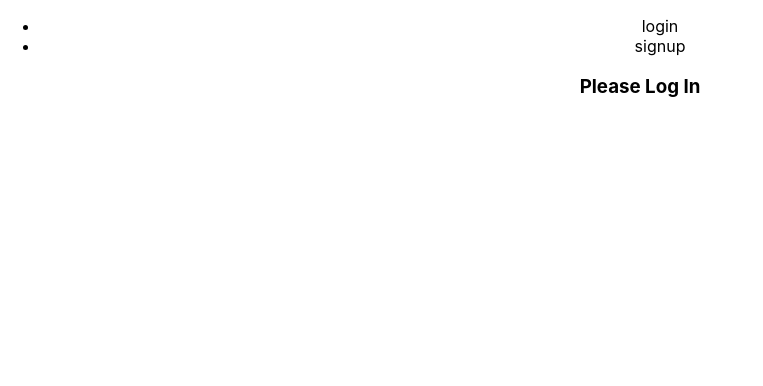
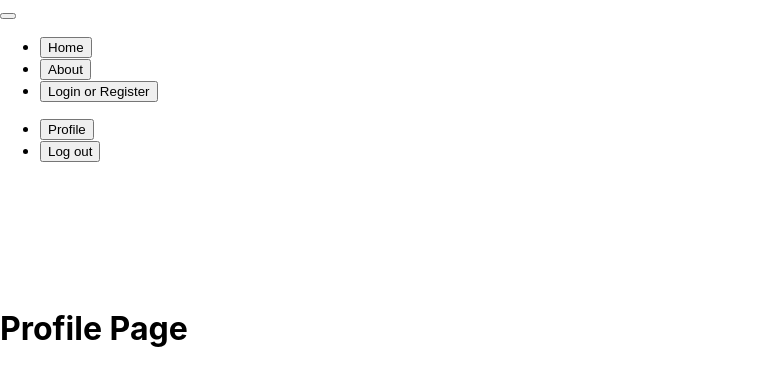
Before and after one commit to ntjandra/Carna-Take-Home, a React (Create React App) app in the folder frontend/: page /profile in a window 1280 px wide. Shown: the top 386 px of the page, without its empty margins (0-763 px from the left). Built offline with nearby package versions, Linux system fonts and the light colour scheme.

Commit message:
Add Frontend Page routing

```diff
--- a/frontend/src/App.js
+++ b/frontend/src/App.js
@@ -1,14 +1,34 @@
-import logo from './logo.svg';
+import React from "react";
+import { Router, Route, Switch } from "react-router-dom";
 import './App.css';
+import { Container } from "reactstrap";
+
 import Home from './views/HomePage';
-import Register from './views/RegisterPage';
+import Register from './views/RegisterPage'; // Contains sign up/login
 
+import NavBar from "./components/NavBar";
+import About from "./views/AboutPage";
+import Course from "./views/CoursePage";
+import Profile from "./views/ProfilePage";
+import history from "./utils/history"; // Keep track of prev/next page.
 
 function App() {
+  // Routing to display certain pages.
   return (
-    <div className="App">
-      <Register/>
-    </div>
+    <Router history={history}>
+      <div id="app" className="d-flex flex-column h-100">
+        <NavBar />
+        <Container className="flex-grow-1 mt-5">
+          <Switch>
+            <Route path="/" exact component={Home} />
+            <Route path="/about" exact component={About} />
+            <Route path="/profile" component={Profile} />
+            <Route path="/device/:device_id" exact component={Course} />
+            <Route path="/register" exact component={Register} />
+          </Switch>
+        </Container>
+      </div>
+    </Router>
   );
 }
 
--- /dev/null
+++ b/frontend/src/components/NavBar.js
@@ -0,0 +1,161 @@
+import React, { useState } from "react";
+import { NavLink as RouterNavLink } from "react-router-dom";
+import {
+  Collapse,
+  Container,
+  Navbar,
+  NavbarToggler,
+  NavbarBrand,
+  Nav,
+  NavItem,
+  NavLink,
+  Button,
+  UncontrolledDropdown,
+  DropdownToggle,
+  DropdownMenu,
+  DropdownItem
+} from "reactstrap";
+import PropTypes from 'prop-types';
+
+
+function NavBar(props) {
+
+  // Return a NavBar to visit different pages
+  return (
+    <div className="nav-container">
+      <Navbar color="light" light expand="md">
+        <Container>
+          <NavbarBrand className="logo" />
+          <NavbarToggler/>
+            <Nav className="mr-auto" navbar>
+              <NavItem>
+                <NavLink
+                  tag={RouterNavLink}
+                  to="/"
+                  exact
+                  activeClassName="router-link-exact-active"
+                >
+                  <button> Home </button>
+                </NavLink>
+              </NavItem>
+              <NavItem>
+                <NavLink
+                  tag={RouterNavLink}
+                  to="/about"
+                  exact
+                  activeClassName="router-link-exact-inactive"
+                >
+                  <button> About </button>
+                </NavLink>
+              </NavItem>
+
+              {/* Display only if not logged in */}
+              <NavItem>
+                <NavLink
+                  tag={RouterNavLink}
+                  to="/register"
+                  exact
+                  activeClassName="router-link-exact-inactive"
+                >
+                  <button> Login or Register </button>
+                </NavLink>
+              </NavItem>
+
+            </Nav>
+            {/* <Nav className="d-none d-md-block" navbar>
+              {!isAuthenticated && (
+                <NavItem>
+                  <Button
+                    id="qsLoginBtn"
+                    color="primary"
+                    className="btn-margin"
+                    onClick={ props.handle_logout}
+                  >
+                    Log in
+                  </Button>
+                </NavItem>
+              )}
+              {isAuthenticated && (
+                <UncontrolledDropdown nav inNavbar>
+                  <DropdownToggle nav caret id="profileDropDown">
+                    <img
+                      src={user.picture}
+                      alt="Profile"
+                      className="nav-user-profile rounded-circle"
+                      width="50"
+                    />
+                  </DropdownToggle>
+                  <DropdownMenu>
+                    <DropdownItem header>{user.name}</DropdownItem>
+                    <DropdownItem
+                      tag={RouterNavLink}
+                      to="/profile"
+                      className="dropdown-profile"
+                      activeClassName="router-link-exact-active"
+                    >
+                      <FontAwesomeIcon icon="user" className="mr-3" /> Profile
+                    </DropdownItem>
+                    <DropdownItem
+                      id="qsLogoutBtn"
+                      onClick={() => logoutWithRedirect()}
+                    >
+                      <FontAwesomeIcon icon="power-off" className="mr-3" /> Log
+                      out
+                    </DropdownItem>
+                  </DropdownMenu>
+                </UncontrolledDropdown>
+              )}
+            </Nav> */}
+            {/* {!isAuthenticated && (
+              <Nav className="d-md-none" navbar>
+                <NavItem>
+                  <Button
+                    id="qsLoginBtn"
+                    color="primary"
+                    block
+                    onClick={ window.location.href = '/login/'}
+                  >
+                    Log in
+                  </Button>
+                </NavItem>
+              </Nav>
+            )} */}
+            {/* Check User is loged in, then allow more stuff to appear. */}
+            {true && (
+              <Nav
+                className="d-md-none justify-content-between"
+                navbar
+                style={{ minHeight: 170 }}
+              >
+                <NavItem>
+                  <RouterNavLink
+                    to="/profile"
+                    activeClassName="router-link-exact-active"
+                  >
+                    <Button> Profile </Button>
+                  </RouterNavLink>
+                </NavItem>
+                <NavItem>
+                  <RouterNavLink
+                    to="#"
+                    id="qsLogoutBtn"
+                    onClick={() => props.handle_logout}
+                  >
+                    <Button color="secondary" size="lg">Log out</Button>
+                  </RouterNavLink>
+                </NavItem>
+              </Nav>
+            )}
+        </Container>
+      </Navbar>
+    </div>
+  );
+};
+
+export default NavBar;
+
+Nav.propTypes = {
+  logged_in: PropTypes.bool.isRequired,
+  display_form: PropTypes.func.isRequired,
+  handle_logout: PropTypes.func.isRequired
+};
--- /dev/null
+++ b/frontend/src/utils/history.js
@@ -0,0 +1,2 @@
+import { createBrowserHistory } from "history";
+export default createBrowserHistory();
--- /dev/null
+++ b/frontend/src/views/AboutPage.js
@@ -0,0 +1,13 @@
+// Placeholder
+import React from "react";
+
+const AboutPage = (props) => {
+
+    return(
+    <div>
+      <h1> About Page </h1>
+    </div>
+    );
+}
+
+export default AboutPage;
--- /dev/null
+++ b/frontend/src/views/CoursePage.js
@@ -0,0 +1,13 @@
+// Placeholder
+import React from "react";
+
+const CoursePage = (props) => {
+
+    return(
+    <div>
+      <h1> Course Page </h1>
+    </div>
+    );
+}
+
+export default CoursePage;
--- /dev/null
+++ b/frontend/src/views/ProfilePage.js
@@ -0,0 +1,12 @@
+import React from "react";
+
+
+const Profile = (props) => {
+    return(
+    <div>
+      <h1> Profile Page </h1>
+    </div>
+    );
+}
+
+export default Profile;
```
